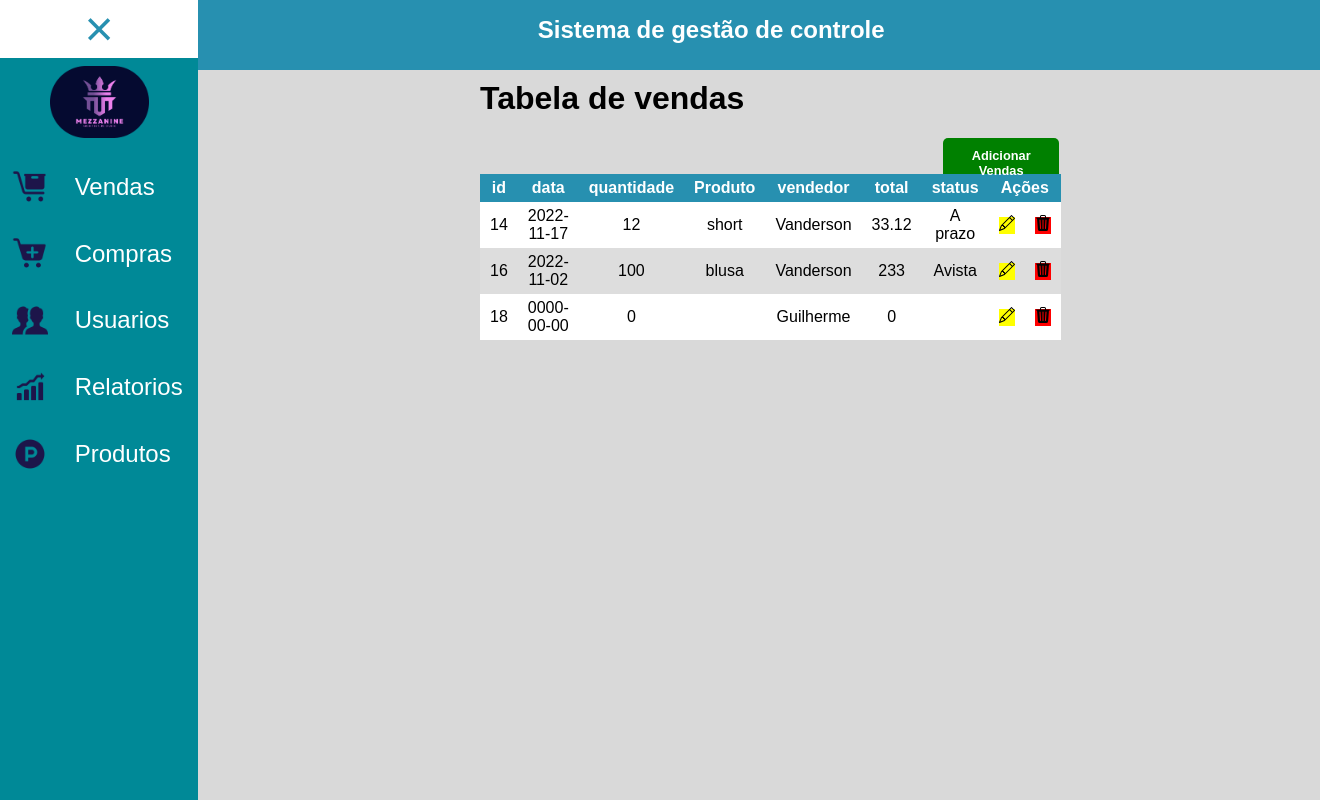
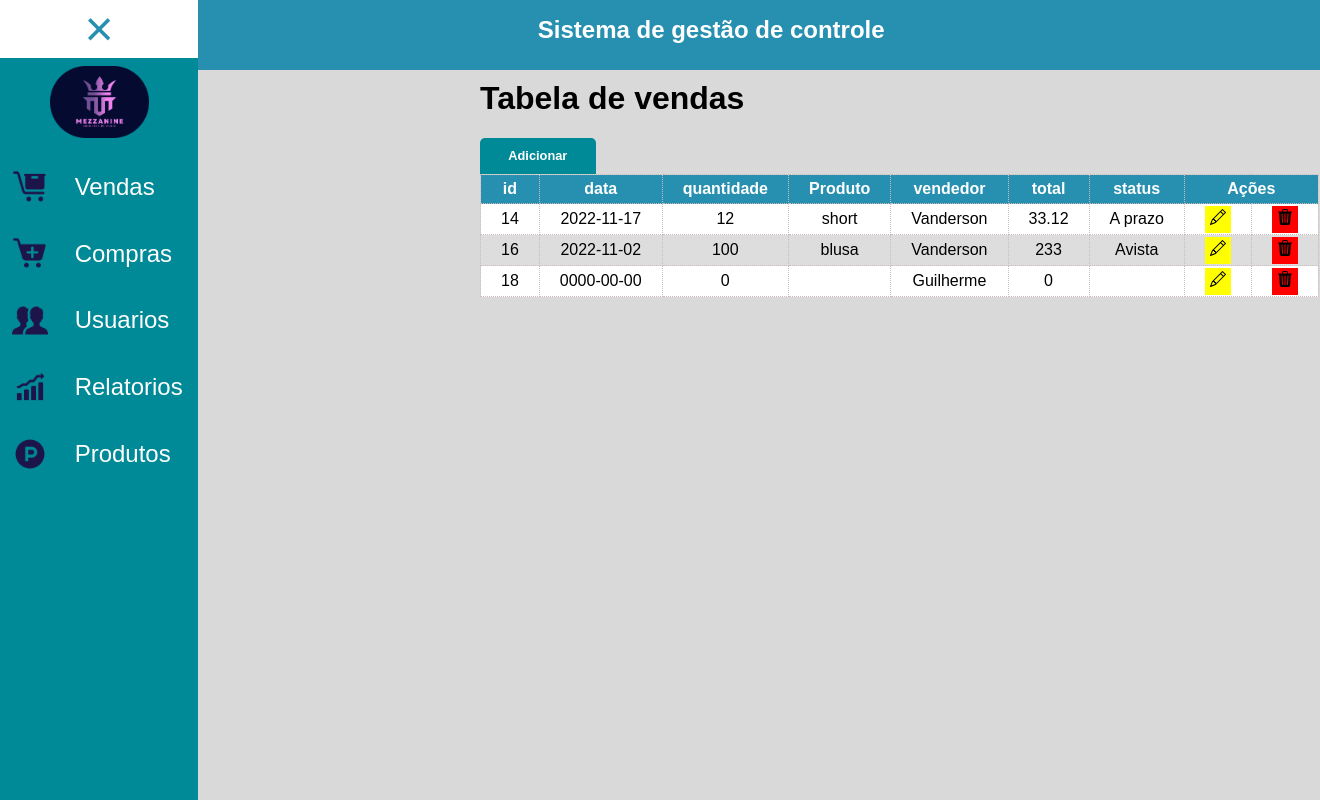
Before and after one commit to guilhermeverissimo14/sistema-de-gestao-de-controle, a PHP site: page / in a window 1320 px wide. Run offline with PHP 8.4, Linux system fonts and the light colour scheme; a user stored in the database is signed in; data comes from the database, SQL or seed files in the repository.

Commit message:
Finalizando a estilização da tabela

```diff
--- a/Sistema-de-gestão-de-controle/assets/css/home.css
+++ b/Sistema-de-gestão-de-controle/assets/css/home.css
@@ -131,17 +131,20 @@ nav a:hover {
 }
 
 /* Estilização das tabelas */
+
 table,
 tr,
 th,
 td {
     text-align: center;
     border-collapse: collapse;
+    border: 0.1px dotted rgb(205, 188, 188);
+    white-space: nowrap;
 }
 
 th,
 td {
-    padding: 5px 10px;
+    padding: 5px 20px;
 }
 
 th {
@@ -157,19 +160,22 @@ table tr:nth-child(even) {
     background-color: #fff;
 }
 
-/* botao de adicionar vendas */
-.adicionar-vendas{
+/* botao de adicionar vendas, compras, usuarios, produtos */
+.adicionar{
     font-size:0.8em;
     display: block;
     width: 8vw;
     height: 2vh;
     padding: 10px 5px;
-    background-color: #000;
+    background-color: #008997;
     color: #FFF;
     border-radius: 5px 5px 0px 0px;
     text-decoration: none;
     text-align: center;
     font-weight: bold;
     font-family: Arial;
-    margin-left: 36.2em;
 }
+a:hover {
+    color: #2790B0;
+    background-color: #fff;
+}
--- a/Sistema-de-gestão-de-controle/index.php
+++ b/Sistema-de-gestão-de-controle/index.php
@@ -97,7 +97,7 @@ require_once 'dao/DaoUsuarios.php';
     <div class="container">
         <div id="tb-vendas">
             <h1>Tabela de vendas</h1>
-            <a class="adicionar-vendas" href="adicionarVendas.php" style="background-color: green;">Adicionar Vendas</a>
+            <a class="adicionar" href="adicionarVendas.php">Adicionar</a>
             <table>
                 <tr>
                     <th>id</th>
@@ -120,14 +120,14 @@ require_once 'dao/DaoUsuarios.php';
                         <td><?= $item->getTotal() ?></td>
                         <td><?= $item->getStatus() ?></td>
                         <td>
-                            <a style="background-color:yellow;" href="editarVendas.php?id=<?php echo $item->getId() ?>">
+                            <a style="background-color:yellow; padding:5px;" href="editarVendas.php?id=<?php echo $item->getId() ?>">
                                 <svg xmlns="http://www.w3.org/2000/svg" width="16" height="16" fill="black" class="bi bi-pencil" viewBox="0 0 16 16">
                                     <path d="M12.146.146a.5.5 0 0 1 .708 0l3 3a.5.5 0 0 1 0 .708l-10 10a.5.5 0 0 1-.168.11l-5 2a.5.5 0 0 1-.65-.65l2-5a.5.5 0 0 1 .11-.168l10-10zM11.207 2.5 13.5 4.793 14.793 3.5 12.5 1.207 11.207 2.5zm1.586 3L10.5 3.207 4 9.707V10h.5a.5.5 0 0 1 .5.5v.5h.5a.5.5 0 0 1 .5.5v.5h.293l6.5-6.5zm-9.761 5.175-.106.106-1.528 3.821 3.821-1.528.106-.106A.5.5 0 0 1 5 12.5V12h-.5a.5.5 0 0 1-.5-.5V11h-.5a.5.5 0 0 1-.468-.325z" />
                                 </svg>
                             </a>
                         </td>
                         <td>
-                            <a style="background-color:red;" href="ExcluirVendas.php?id=<?php echo $item->getId() ?>">
+                            <a style="background-color:red; padding:5px;" href="ExcluirVendas.php?id=<?php echo $item->getId() ?>">
                                 <svg xmlns="http://www.w3.org/2000/svg" width="16" height="16" fill="black" class="bi bi-trash3-fill" viewBox="0 0 16 16">
                                     <path d="M11 1.5v1h3.5a.5.5 0 0 1 0 1h-.538l-.853 10.66A2 2 0 0 1 11.115 16h-6.23a2 2 0 0 1-1.994-1.84L2.038 3.5H1.5a.5.5 0 0 1 0-1H5v-1A1.5 1.5 0 0 1 6.5 0h3A1.5 1.5 0 0 1 11 1.5Zm-5 0v1h4v-1a.5.5 0 0 0-.5-.5h-3a.5.5 0 0 0-.5.5ZM4.5 5.029l.5 8.5a.5.5 0 1 0 .998-.06l-.5-8.5a.5.5 0 1 0-.998.06Zm6.53-.528a.5.5 0 0 0-.528.47l-.5 8.5a.5.5 0 0 0 .998.058l.5-8.5a.5.5 0 0 0-.47-.528ZM8 4.5a.5.5 0 0 0-.5.5v8.5a.5.5 0 0 0 1 0V5a.5.5 0 0 0-.5-.5Z" />
                                 </svg>
@@ -146,7 +146,7 @@ require_once 'dao/DaoUsuarios.php';
         <!-- tabela de compras -->
         <div id="tb-compras">
             <h1>Tabela de compras</h1>
-            <a class="adicionar-compras" href="adicionarCompras.php" style="background-color: green;">Adicionar Compras</a>
+            <a class="adicionar" href="adicionarCompras.php">Adicionar</a>
             <table>
                 <tr>
                     <th>Id</th>
@@ -162,14 +162,14 @@ require_once 'dao/DaoUsuarios.php';
                         <td><?= $item->getNome() ?></td>
                         <td><?= $item->getValor() ?></td>
                         <td>
-                            <a style="background-color:yellow;" href="editarCompras.php?id=<?php echo $item->getId() ?>">
+                            <a style="background-color:yellow; padding:5px;" href="editarCompras.php?id=<?php echo $item->getId() ?>">
                                 <svg xmlns="http://www.w3.org/2000/svg" width="16" height="16" fill="black" class="bi bi-pencil" viewBox="0 0 16 16">
                                     <path d="M12.146.146a.5.5 0 0 1 .708 0l3 3a.5.5 0 0 1 0 .708l-10 10a.5.5 0 0 1-.168.11l-5 2a.5.5 0 0 1-.65-.65l2-5a.5.5 0 0 1 .11-.168l10-10zM11.207 2.5 13.5 4.793 14.793 3.5 12.5 1.207 11.207 2.5zm1.586 3L10.5 3.207 4 9.707V10h.5a.5.5 0 0 1 .5.5v.5h.5a.5.5 0 0 1 .5.5v.5h.293l6.5-6.5zm-9.761 5.175-.106.106-1.528 3.821 3.821-1.528.106-.106A.5.5 0 0 1 5 12.5V12h-.5a.5.5 0 0 1-.5-.5V11h-.5a.5.5 0 0 1-.468-.325z" />
                                 </svg>
                             </a>
                         </td>
                         <td>
-                            <a style="background-color:red ;" href="ExcluirCompras.php?id=<?php echo $item->getId() ?>">
+                            <a style="background-color:red; padding:5px;" href="ExcluirCompras.php?id=<?php echo $item->getId() ?>">
                                 <svg xmlns="http://www.w3.org/2000/svg" width="16" height="16" fill="black" class="bi bi-trash3-fill" viewBox="0 0 16 16">
                                     <path d="M11 1.5v1h3.5a.5.5 0 0 1 0 1h-.538l-.853 10.66A2 2 0 0 1 11.115 16h-6.23a2 2 0 0 1-1.994-1.84L2.038 3.5H1.5a.5.5 0 0 1 0-1H5v-1A1.5 1.5 0 0 1 6.5 0h3A1.5 1.5 0 0 1 11 1.5Zm-5 0v1h4v-1a.5.5 0 0 0-.5-.5h-3a.5.5 0 0 0-.5.5ZM4.5 5.029l.5 8.5a.5.5 0 1 0 .998-.06l-.5-8.5a.5.5 0 1 0-.998.06Zm6.53-.528a.5.5 0 0 0-.528.47l-.5 8.5a.5.5 0 0 0 .998.058l.5-8.5a.5.5 0 0 0-.47-.528ZM8 4.5a.5.5 0 0 0-.5.5v8.5a.5.5 0 0 0 1 0V5a.5.5 0 0 0-.5-.5Z" />
                                 </svg>
@@ -188,7 +188,7 @@ require_once 'dao/DaoUsuarios.php';
         <!-- tabela de usuarios -->
         <div id="tb-usuario">
             <h1>Tabela de Usuários</h1>
-            <a class="adicionar-usuarios" href="adicionarUsuarios.php" style="background-color: green;">Adicionar Usuarios</a>
+            <a class="adicionar" href="adicionarUsuarios.php">Adicionar</a>
             <table>
                 <tr>
                     <th>Id</th>
@@ -207,14 +207,14 @@ require_once 'dao/DaoUsuarios.php';
                         <td><?= $item->getSenha() ?></td>
                         <td><?= $item->getAcesso() ?></td>
                         <td>
-                            <a style="background-color:yellow;" href="editarUsuarios.php?id=<?php echo $item->getId() ?>">
+                            <a style="background-color:yellow; padding:5px;" href="editarUsuarios.php?id=<?php echo $item->getId() ?>">
                                 <svg xmlns="http://www.w3.org/2000/svg" width="16" height="16" fill="black" class="bi bi-pencil" viewBox="0 0 16 16">
                                     <path d="M12.146.146a.5.5 0 0 1 .708 0l3 3a.5.5 0 0 1 0 .708l-10 10a.5.5 0 0 1-.168.11l-5 2a.5.5 0 0 1-.65-.65l2-5a.5.5 0 0 1 .11-.168l10-10zM11.207 2.5 13.5 4.793 14.793 3.5 12.5 1.207 11.207 2.5zm1.586 3L10.5 3.207 4 9.707V10h.5a.5.5 0 0 1 .5.5v.5h.5a.5.5 0 0 1 .5.5v.5h.293l6.5-6.5zm-9.761 5.175-.106.106-1.528 3.821 3.821-1.528.106-.106A.5.5 0 0 1 5 12.5V12h-.5a.5.5 0 0 1-.5-.5V11h-.5a.5.5 0 0 1-.468-.325z" />
                                 </svg>
                             </a>
                         </td>
                         <td>
-                            <a style="background-color:red ;" href="ExcluirUsuarios.php?id=<?php echo $item->getId() ?>">
+                            <a style="background-color:red; padding:5px;" href="ExcluirUsuarios.php?id=<?php echo $item->getId() ?>">
                                 <svg xmlns="http://www.w3.org/2000/svg" width="16" height="16" fill="black" class="bi bi-trash3-fill" viewBox="0 0 16 16">
                                     <path d="M11 1.5v1h3.5a.5.5 0 0 1 0 1h-.538l-.853 10.66A2 2 0 0 1 11.115 16h-6.23a2 2 0 0 1-1.994-1.84L2.038 3.5H1.5a.5.5 0 0 1 0-1H5v-1A1.5 1.5 0 0 1 6.5 0h3A1.5 1.5 0 0 1 11 1.5Zm-5 0v1h4v-1a.5.5 0 0 0-.5-.5h-3a.5.5 0 0 0-.5.5ZM4.5 5.029l.5 8.5a.5.5 0 1 0 .998-.06l-.5-8.5a.5.5 0 1 0-.998.06Zm6.53-.528a.5.5 0 0 0-.528.47l-.5 8.5a.5.5 0 0 0 .998.058l.5-8.5a.5.5 0 0 0-.47-.528ZM8 4.5a.5.5 0 0 0-.5.5v8.5a.5.5 0 0 0 1 0V5a.5.5 0 0 0-.5-.5Z" />
                                 </svg>
@@ -233,7 +233,7 @@ require_once 'dao/DaoUsuarios.php';
         <!-- tabela de prudutos -->
         <div id="tb-produto">
             <h1>Tabela de produtos</h1>
-            <a class="adicionar-produtos" href="adicionarProdutos.php" style="background-color: green;">Adicionar Produtos</a>
+            <a class="adicionar" href="adicionarProdutos.php">Adicionar</a>
             <table>
                 <tr>
                     <th>Id</th>
@@ -249,14 +249,14 @@ require_once 'dao/DaoUsuarios.php';
                         <td><?= $item->getNome() ?></td>
                         <td><?= $item->getValor() ?></td>
                         <td>
-                            <a style="background-color:yellow ;" href="editarProdutos.php?id=<?php echo $item->getId() ?>">
+                            <a style="background-color:yellow; padding:5px;" href="editarProdutos.php?id=<?php echo $item->getId() ?>">
                                 <svg xmlns="http://www.w3.org/2000/svg" width="16" height="16" fill="black" class="bi bi-pencil" viewBox="0 0 16 16">
                                     <path d="M12.146.146a.5.5 0 0 1 .708 0l3 3a.5.5 0 0 1 0 .708l-10 10a.5.5 0 0 1-.168.11l-5 2a.5.5 0 0 1-.65-.65l2-5a.5.5 0 0 1 .11-.168l10-10zM11.207 2.5 13.5 4.793 14.793 3.5 12.5 1.207 11.207 2.5zm1.586 3L10.5 3.207 4 9.707V10h.5a.5.5 0 0 1 .5.5v.5h.5a.5.5 0 0 1 .5.5v.5h.293l6.5-6.5zm-9.761 5.175-.106.106-1.528 3.821 3.821-1.528.106-.106A.5.5 0 0 1 5 12.5V12h-.5a.5.5 0 0 1-.5-.5V11h-.5a.5.5 0 0 1-.468-.325z" />
                                 </svg>
                             </a>
                         </td>
                         <td>
-                            <a style="background-color:red ;" href="ExcluirProdutos.php?id=<?php echo $item->getId() ?>">
+                            <a style="background-color:red; padding:5px;" href="ExcluirProdutos.php?id=<?php echo $item->getId() ?>">
                                 <svg xmlns="http://www.w3.org/2000/svg" width="16" height="16" fill="black" class="bi bi-trash3-fill" viewBox="0 0 16 16">
                                     <path d="M11 1.5v1h3.5a.5.5 0 0 1 0 1h-.538l-.853 10.66A2 2 0 0 1 11.115 16h-6.23a2 2 0 0 1-1.994-1.84L2.038 3.5H1.5a.5.5 0 0 1 0-1H5v-1A1.5 1.5 0 0 1 6.5 0h3A1.5 1.5 0 0 1 11 1.5Zm-5 0v1h4v-1a.5.5 0 0 0-.5-.5h-3a.5.5 0 0 0-.5.5ZM4.5 5.029l.5 8.5a.5.5 0 1 0 .998-.06l-.5-8.5a.5.5 0 1 0-.998.06Zm6.53-.528a.5.5 0 0 0-.528.47l-.5 8.5a.5.5 0 0 0 .998.058l.5-8.5a.5.5 0 0 0-.47-.528ZM8 4.5a.5.5 0 0 0-.5.5v8.5a.5.5 0 0 0 1 0V5a.5.5 0 0 0-.5-.5Z" />
                                 </svg>
```
